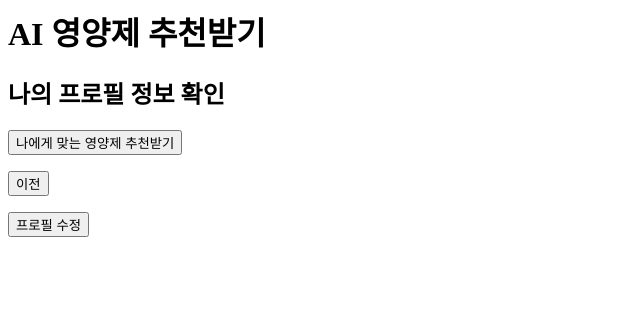
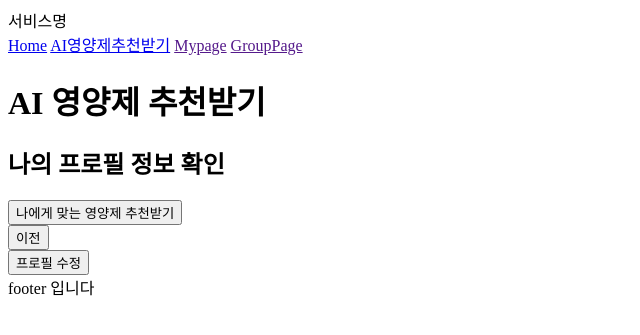
Before and after one commit to metaego/Our-family-pharmacist, a Django app: page /recommends/profile-id/info/ in a window 1280 px wide. Shown: the top 335 px of the page, without its empty margins (0-640 px from the left). Run offline with Django 3.2, Linux system fonts and the light colour scheme.

Commit message:
feat: add navigation and footer

```diff
--- a/ourFamVita/home/templates/main.html
+++ b/ourFamVita/home/templates/main.html
@@ -1,4 +1,6 @@
 <!-- menu: home -->
+{% extends "base.html" %}
+{% block content %}
 <h1>home 화면입니다</h1>
 
 <!-- rending page: recom_profile_info.html -->
@@ -24,3 +26,4 @@ ex) 추천받은 적이 있는 경우
 <form action="/recommends/profile-id/surveys/survey-id/rec-collabo-products/" method='get'>
     <button>더보기</button>
 </form>
+{% endblock content %}
--- a/ourFamVita/ourFamVita/settings.py
+++ b/ourFamVita/ourFamVita/settings.py
@@ -62,7 +62,7 @@ ROOT_URLCONF = 'ourFamVita.urls'
 TEMPLATES = [
     {
         'BACKEND': 'django.template.backends.django.DjangoTemplates',
-        'DIRS': [],
+        'DIRS': [BASE_DIR / 'templates'],
         'APP_DIRS': True,
         'OPTIONS': {
             'context_processors': [
--- a/ourFamVita/products/templates/product_detail.html
+++ b/ourFamVita/products/templates/product_detail.html
@@ -1,4 +1,6 @@
 <!-- menu: ai 영양제 추천받기 > 영양 성분 리포트 > 영양제 추천 목록 > 영양제 상세보기 -->
+{% extends "base.html" %}
+{% block content %}
 <h1>영양제 상세보기</h1>
 {xx}을 개선하는데 좋은 제품이에요 <br>
 
@@ -7,3 +9,4 @@
 주요 건강 기능 <br>
 
 리뷰 <br>
+{% endblock content %}
--- a/ourFamVita/recommends/templates/recom_profile_info.html
+++ b/ourFamVita/recommends/templates/recom_profile_info.html
@@ -1,4 +1,6 @@
 <!-- menu: AI영양제 추천받기 -->
+{% extends "base.html" %}
+{% block content %}
 <h1>AI 영양제 추천받기</h1>
 <h2>나의 프로필 정보 확인</h2>
 
@@ -18,3 +20,4 @@
 {% comment %} <form action="" method='get'> {% endcomment %}
     <button>프로필 수정</button>
 {% comment %} </form> {% endcomment %}
+{% endblock content %}
--- a/ourFamVita/recommends/templates/recom_profile_product_list.html
+++ b/ourFamVita/recommends/templates/recom_profile_product_list.html
@@ -1,4 +1,6 @@
 <!-- menu: ai 영양제 추천받기 > 영양 성분 리포트 > 영양제 추천 목록 -->
+{% extends "base.html" %}
+{% block content %}
 <h1>영양제 추천 목록</h1>
 
 <h3>{xxx}님을 위해 맞춤 추천한 제품입니다</h3>
@@ -6,3 +8,4 @@
 <form action="/products/product-id/profile-id" method='get'>
     <button>product1</button>
 </form>
+{% endblock content %}
--- a/ourFamVita/recommends/templates/recom_profile_report.html
+++ b/ourFamVita/recommends/templates/recom_profile_report.html
@@ -1,4 +1,6 @@
 <!-- menu: AI영양제 추천받기 > 영양성분리포트 -->
+{% extends "base.html" %}
+{% block content %}
 <h1>영양성분리포트</h1>
 
 <div>
@@ -35,3 +37,5 @@
         <button>더보기</button>
     </form>
 </div>
+
+{% endblock content %}
--- /dev/null
+++ b/ourFamVita/templates/base.html
@@ -0,0 +1,16 @@
+<!DOCTYPE html>
+<html lang="en">
+<head>
+    <meta charset="UTF-8">
+    <meta name="viewport" content="width=device-width, initial-scale=1.0">
+    <title>Document</title>
+</head>
+<body>
+    {% include "base_menu.html" %}
+
+    {% block content %}
+    {% endblock content %}
+
+    {% include "base_footer.html" %}
+</body>
+</html>
--- /dev/null
+++ b/ourFamVita/templates/base_footer.html
@@ -0,0 +1,5 @@
+<nav>
+    <div>
+        footer 입니다
+    </div>
+</nav>
--- /dev/null
+++ b/ourFamVita/templates/base_menu.html
@@ -0,0 +1,9 @@
+<nav>
+    <div>서비스명</div>
+    <div>
+        <a href="http://localhost:8000/home/profile-id/surveys/survey-id">Home</a>
+        <a href="http://localhost:8000/recommends/profile-id/info">AI영양제추천받기</a>
+        <a href="">Mypage</a>
+        <a href="">GroupPage</a>
+    </div>
+</nav>
```
